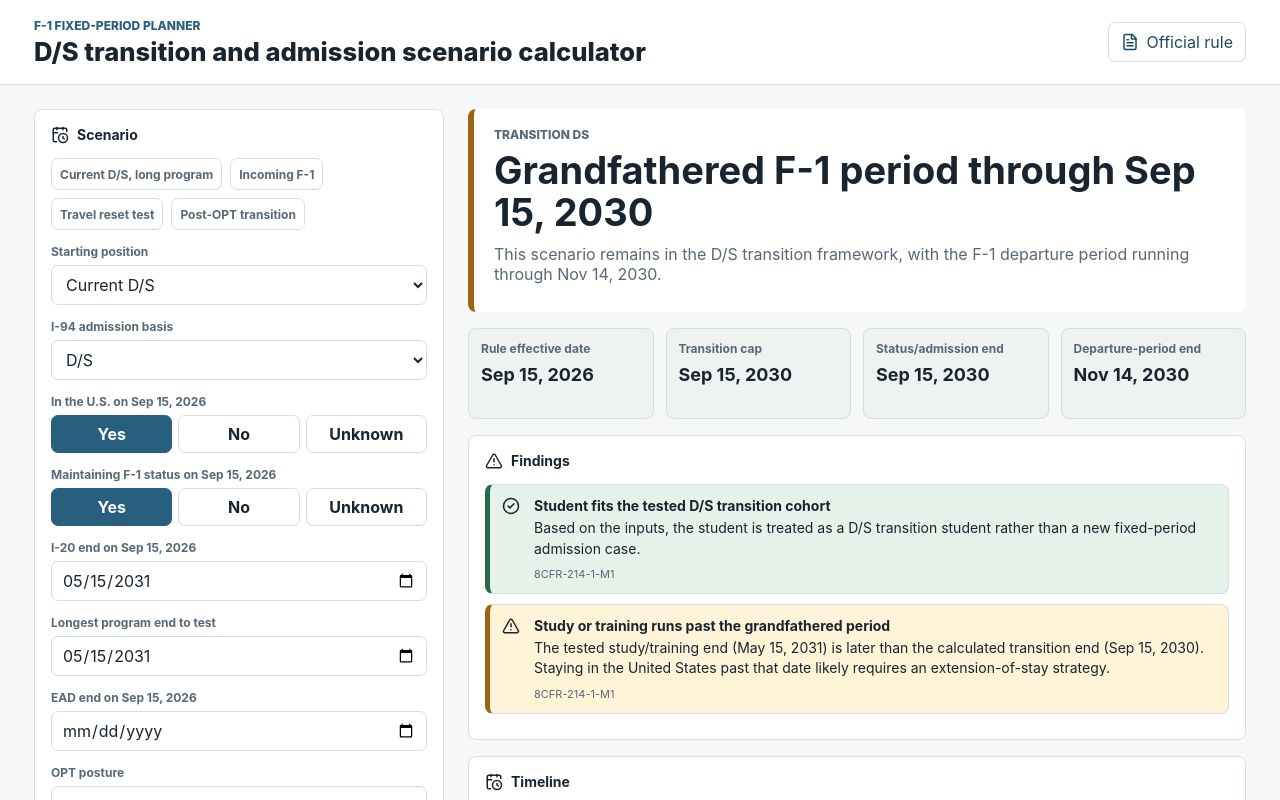
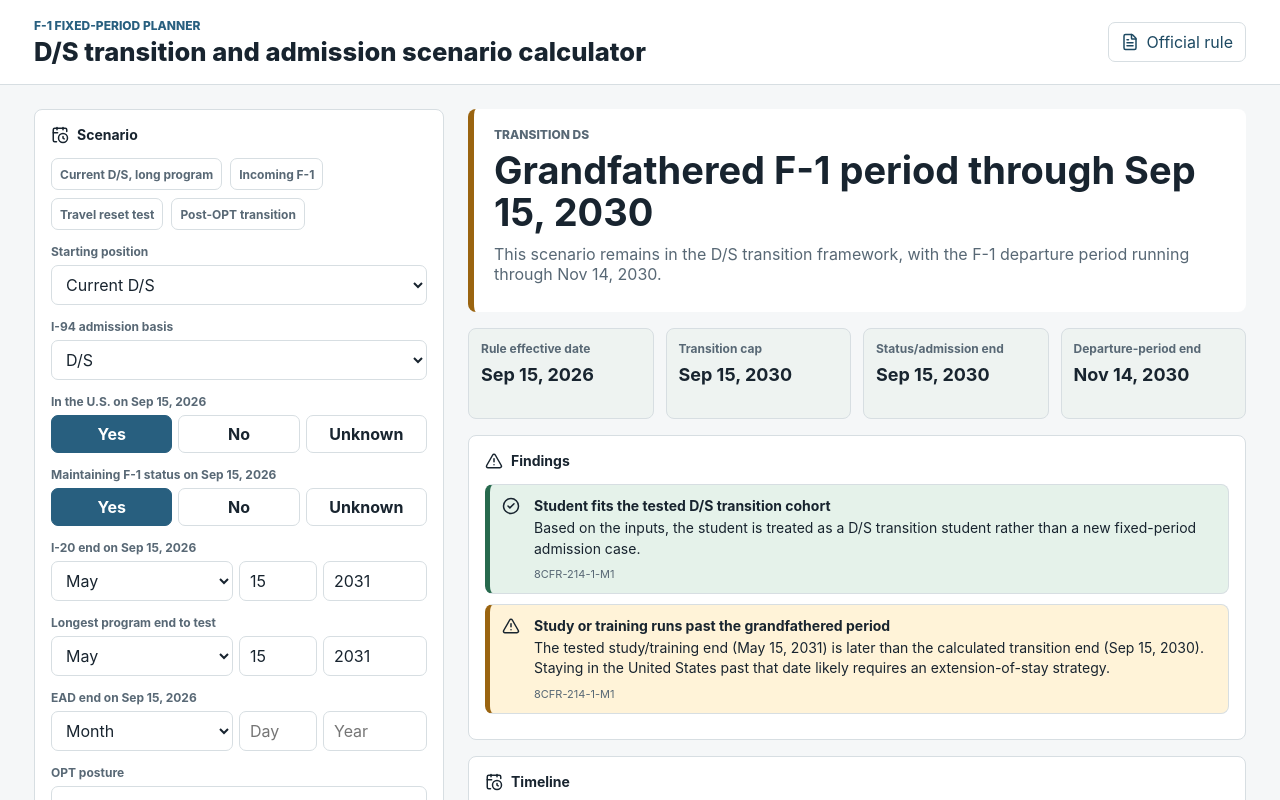
Before and after one commit to DTM-repo/f1-fixed-period-planner, a React (Vite) app: page / in a window 1280 px wide. Shown: the top 800 px of the page. Built offline with nearby package versions, Linux system fonts and the light colour scheme.

Commit message:
Use explicit date inputs

```diff
--- a/src/App.tsx
+++ b/src/App.tsx
@@ -11,7 +11,7 @@ import {
   Square,
   Wand2
 } from "lucide-react";
-import { useMemo, useRef, useState } from "react";
+import { useEffect, useMemo, useRef, useState } from "react";
 import type { ExplanationResponse } from "./ai/explanationPayload";
 import { DEMO_SCENARIOS, DEFAULT_SCENARIO } from "./content/demoScenarios";
 import { calculateScenario } from "./engine/calculateScenario";
@@ -120,6 +120,48 @@ const cptLabels: Record<CptPlan, string> = {
   unknown: "Unknown"
 };
 
+const monthOptions = [
+  { value: "1", label: "January" },
+  { value: "2", label: "February" },
+  { value: "3", label: "March" },
+  { value: "4", label: "April" },
+  { value: "5", label: "May" },
+  { value: "6", label: "June" },
+  { value: "7", label: "July" },
+  { value: "8", label: "August" },
+  { value: "9", label: "September" },
+  { value: "10", label: "October" },
+  { value: "11", label: "November" },
+  { value: "12", label: "December" }
+];
+
+interface DateParts {
+  month: string;
+  day: string;
+  year: string;
+}
+
+function datePartsFromValue(value?: string): DateParts {
+  const match = value?.match(/^(\d{4})-(\d{1,2})-(\d{1,2})$/);
+  return {
+    month: match ? String(Number(match[2])) : "",
+    day: match ? String(Number(match[3])) : "",
+    year: match ? match[1] : ""
+  };
+}
+
+function dateValueFromParts(parts: DateParts): string | undefined {
+  const empty = !parts.month && !parts.day && !parts.year;
+  if (empty) {
+    return undefined;
+  }
+  if (!parts.month || !parts.day || !parts.year) {
+    return undefined;
+  }
+
+  return `${parts.year.padStart(4, "0")}-${parts.month.padStart(2, "0")}-${parts.day.padStart(2, "0")}`;
+}
+
 function SelectField<T extends string>({
   label,
   value,
@@ -154,10 +196,56 @@ function DateField({
   value?: string;
   onChange: (value: string | undefined) => void;
 }) {
+  const [parts, setParts] = useState(() => datePartsFromValue(value));
+
+  useEffect(() => {
+    setParts(datePartsFromValue(value));
+  }, [value]);
+
+  function updatePart(part: keyof DateParts, nextValue: string) {
+    const nextParts = { ...parts, [part]: nextValue };
+    setParts(nextParts);
+
+    const complete = Boolean(nextParts.month && nextParts.day && nextParts.year);
+    const empty = !nextParts.month && !nextParts.day && !nextParts.year;
+    if (complete || empty) {
+      onChange(dateValueFromParts(nextParts));
+    }
+  }
+
   return (
-    <label className="field">
+    <label className="field date-field">
       <span>{label}</span>
-      <input type="date" value={value ?? ""} onChange={(event) => onChange(event.currentTarget.value || undefined)} />
+      <div className="date-triplet">
+        <select aria-label={`${label} month`} value={parts.month} onChange={(event) => updatePart("month", event.currentTarget.value)}>
+          <option value="">Month</option>
+          {monthOptions.map((month) => (
+            <option key={month.value} value={month.value}>
+              {month.label}
+            </option>
+          ))}
+        </select>
+        <input
+          aria-label={`${label} day`}
+          inputMode="numeric"
+          min="1"
+          max="31"
+          placeholder="Day"
+          type="number"
+          value={parts.day}
+          onChange={(event) => updatePart("day", event.currentTarget.value)}
+        />
+        <input
+          aria-label={`${label} year`}
+          inputMode="numeric"
+          min="2020"
+          max="2040"
+          placeholder="Year"
+          type="number"
+          value={parts.year}
+          onChange={(event) => updatePart("year", event.currentTarget.value)}
+        />
+      </div>
     </label>
   );
 }
--- a/src/engine/dateMath.ts
+++ b/src/engine/dateMath.ts
@@ -74,15 +74,9 @@ export function normalizeDateInput(value?: string): DateNormalizationResult {
     return { value: trimmed, normalized: false };
   }
 
-  const isoLike = trimmed.match(/^(\d{4})[-/.](\d{1,2})[-/.](\d{1,2})$/);
+  const isoLike = trimmed.match(/^(\d{4})-(\d{1,2})-(\d{1,2})$/);
   if (isoLike) {
     const normalized = canonicalDate(Number(isoLike[1]), Number(isoLike[2]), Number(isoLike[3]));
-    return normalized ? { value: normalized, normalized: true } : { normalized: false, issue: "invalid" };
-  }
-
-  const compact = trimmed.match(/^(\d{4})(\d{2})(\d{2})$/);
-  if (compact) {
-    const normalized = canonicalDate(Number(compact[1]), Number(compact[2]), Number(compact[3]));
     return normalized ? { value: normalized, normalized: true } : { normalized: false, issue: "invalid" };
   }
 
@@ -100,20 +94,9 @@ export function normalizeDateInput(value?: string): DateNormalizationResult {
     return normalized ? { value: normalized, normalized: true } : { normalized: false, issue: "invalid" };
   }
 
-  const numeric = trimmed.match(/^(\d{1,2})[-/.](\d{1,2})[-/.](\d{4})$/);
+  const numeric = trimmed.match(/^(\d{1,4})[-/.](\d{1,2})[-/.](\d{1,4})$/) || trimmed.match(/^(\d{8})$/);
   if (numeric) {
-    const first = Number(numeric[1]);
-    const second = Number(numeric[2]);
-    const year = Number(numeric[3]);
-
-    if (first <= 12 && second <= 12) {
-      return { normalized: false, issue: "ambiguous" };
-    }
-
-    const month = first > 12 ? second : first;
-    const day = first > 12 ? first : second;
-    const normalized = canonicalDate(year, month, day);
-    return normalized ? { value: normalized, normalized: true } : { normalized: false, issue: "invalid" };
+    return { normalized: false, issue: "ambiguous" };
   }
 
   return { normalized: false, issue: "invalid" };
--- a/src/styles.css
+++ b/src/styles.css
@@ -185,6 +185,12 @@ a {
   font-weight: 720;
 }
 
+.date-triplet {
+  display: grid;
+  gap: 6px;
+  grid-template-columns: minmax(0, 1.4fr) minmax(68px, 0.6fr) minmax(84px, 0.8fr);
+}
+
 input,
 select,
 textarea {
@@ -210,6 +216,12 @@ button:focus-visible,
 a:focus-visible {
   outline: 2px solid var(--blue);
   outline-offset: 2px;
+}
+
+@media (max-width: 520px) {
+  .date-triplet {
+    grid-template-columns: 1fr;
+  }
 }
 
 .segmented {
```
Also changed, not shown: 4 other files (tests, documents, lock files or other folders).
